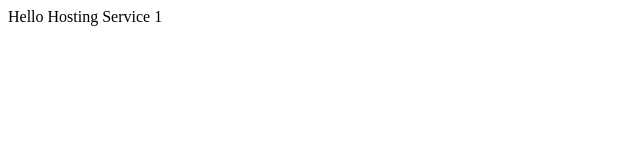
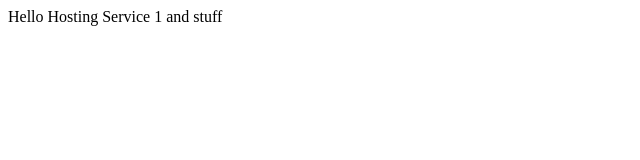
Before and after one commit to WeDeployQA1/ExampleWeDeployDeployments, a plain HTML site: page hostingService1/index.html in a window 1280 px wide. Shown: the full height of the page, 0-640 px from the left. Drawn offline with Linux system fonts and the light colour scheme.

Commit message:
another change

```diff
--- a/hostingService1/index.html
+++ b/hostingService1/index.html
@@ -5,6 +5,6 @@
 	<title>Document</title>
 </head>
 <body>
-	Hello Hosting Service 1
+	Hello Hosting Service 1 and stuff
 </body>
 </html>
```
